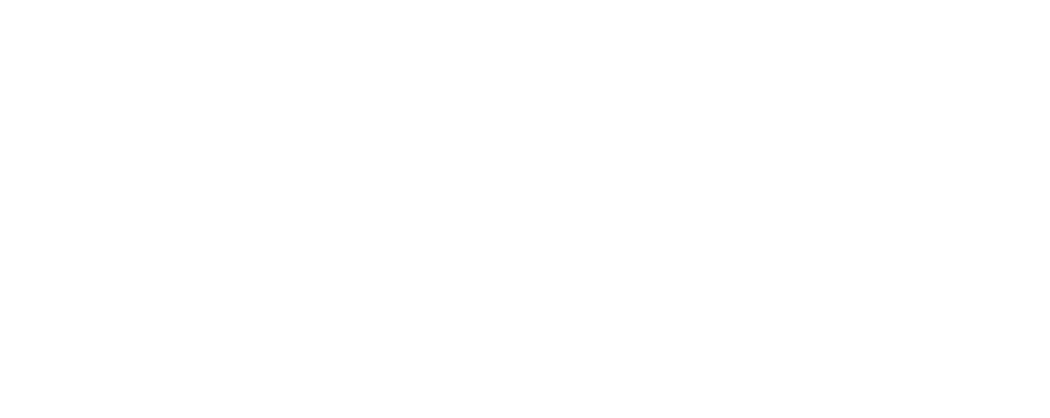
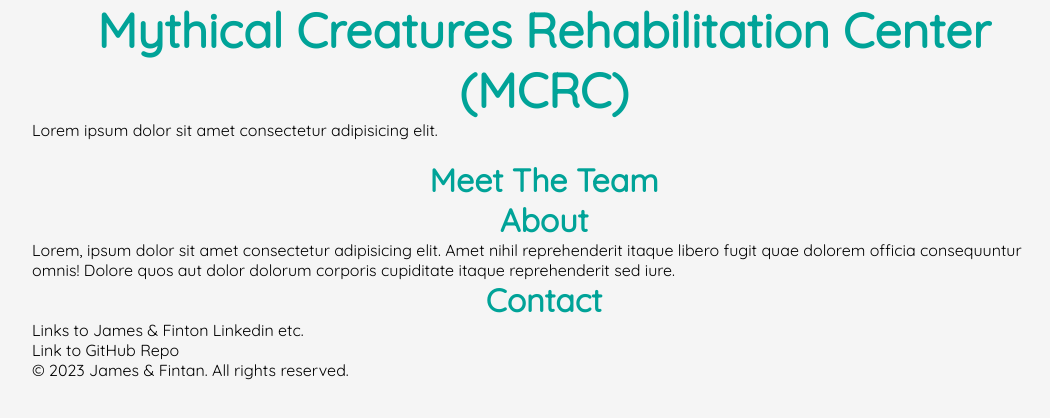
Before and after one commit to fac29b/James_Fintan_Project1, a plain HTML site: page index.html in a window 1280 px wide. Shown: the whole page, without its empty margins (96-1146 px from the left). Drawn offline with Linux system fonts and the light colour scheme.

Commit message:
HTML / CSS template developed as basis for development of features
Closes #6

```diff
--- a/assets/css/style.css
+++ b/assets/css/style.css
@@ -7,9 +7,9 @@
 :root {
     /* site colors */
     --background-color: #F5F5F5;
-    --primary-color:  #00A398;
+    --primary-color: #00A398;
     --secondary-color: #FFA500;
-    --accent-color:  #009B72;
+    --accent-color: #009B72;
 
     /* fonts */
     /* FONTS WILL REQUIRE STYLE LINKS TO BE ADDED TO HTML */
@@ -22,9 +22,26 @@
     --center-element: 0 auto;
     /* use on width property */
     --max-width: 80%
+}
+
+body {
+    font-family: var(--body-font);
+    width: var(--max-width);
+    margin: var(--center-element);
+    background-color: var(--background-color);
 
 }
 
-body {
-    font-family: 'Courier New', Courier, monospace;
+/* HEADING SIZES */
+
+h1 {
+    font-size: 3rem;
+    color: var(--primary-color);
+    text-align: center;
 }
+
+h2 {
+    font-size: 2rem;
+    color: var(--primary-color);
+    text-align: center;
+}
--- a/index.html
+++ b/index.html
@@ -6,9 +6,57 @@
     <meta name="viewport" content="width=device-width, initial-scale=1.0">
     <title>Mythical Creatures Rehabilitation Center (MCRC)</title>
     <link rel="stylesheet" href="./assets/css/style.css">
+    <link rel="stylesheet" href="https://fonts.googleapis.com/css?family=Quicksand">
 </head>
 
 <body>
+
+    <!-- NavBar -->
+    <header>
+        <nav>
+
+        </nav>
+    </header>
+
+    <!-- HERO SECTION -->
+    <section>
+        <h1>Mythical Creatures Rehabilitation Center (MCRC)</h1>
+        <div>
+            <p>Lorem ipsum dolor sit amet consectetur adipisicing elit.</p>
+        </div>
+        <div>
+            <img src="" alt="">
+        </div>
+    </section>
+
+    <!-- TEAM SECTION -->
+
+    <section>
+        <h2>Meet The Team</h2>
+    </section>
+
+    <!-- ABOUT / TESTIMONIALS -->
+
+    <section>
+        <h2>About</h2>
+        <p>Lorem, ipsum dolor sit amet consectetur adipisicing elit. Amet nihil reprehenderit itaque libero fugit quae
+            dolorem officia consequuntur omnis! Dolore quos aut dolor dolorum corporis cupiditate itaque reprehenderit
+            sed iure.</p>
+    </section>
+
+    <!-- CONTACT -->
+
+    <section>
+        <h2>Contact</h2>
+        <form></form>
+    </section>
+
+    <footer>
+        <p>Links to James & Finton Linkedin etc.</p>
+        <p>Link to GitHub Repo</p>
+        <p>© 2023 James & Fintan. All rights reserved.</p>
+    </footer>
+
     <!-- JS SCRIPT -->
     <script src="./assets/js/script.js"></script>
 </body>
```
